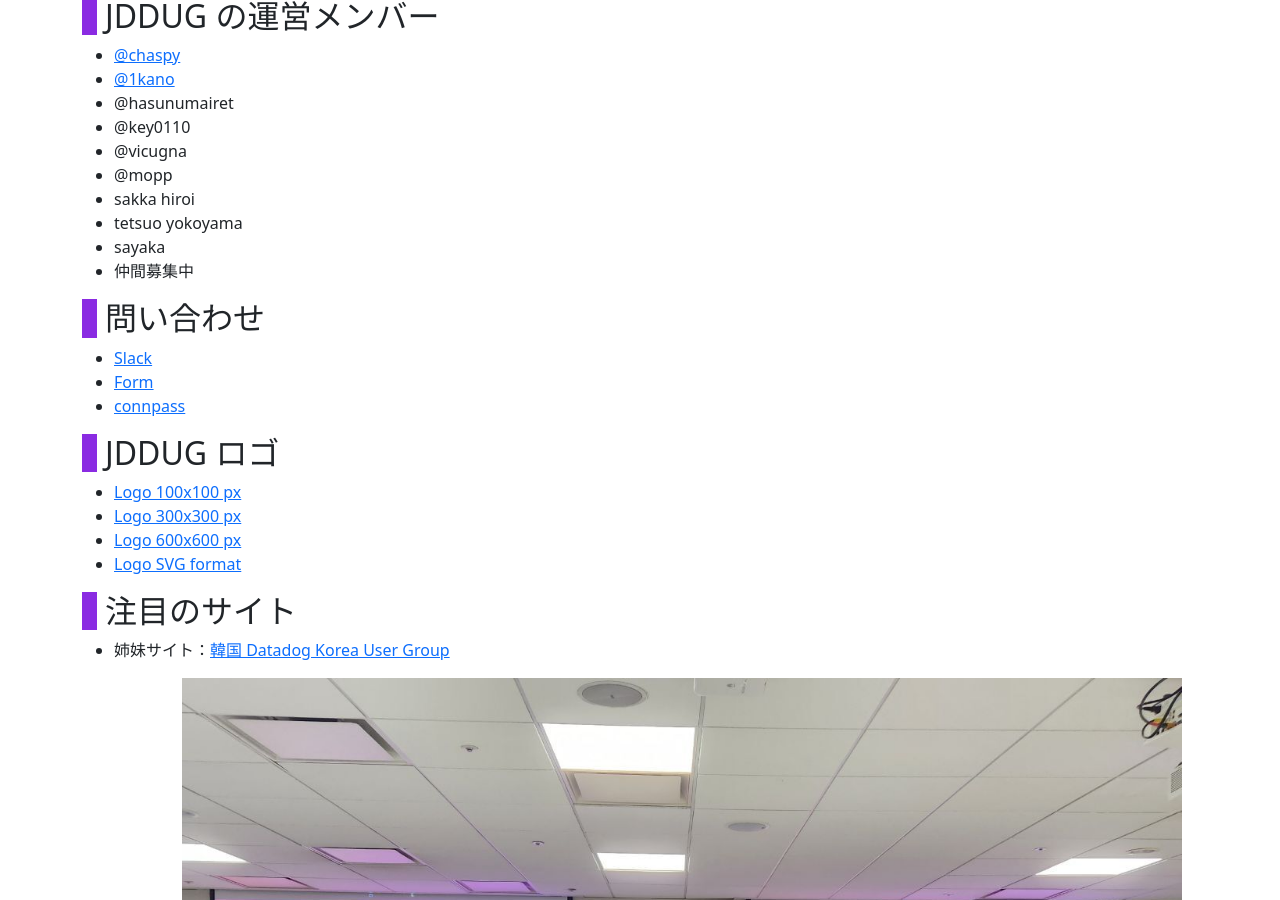
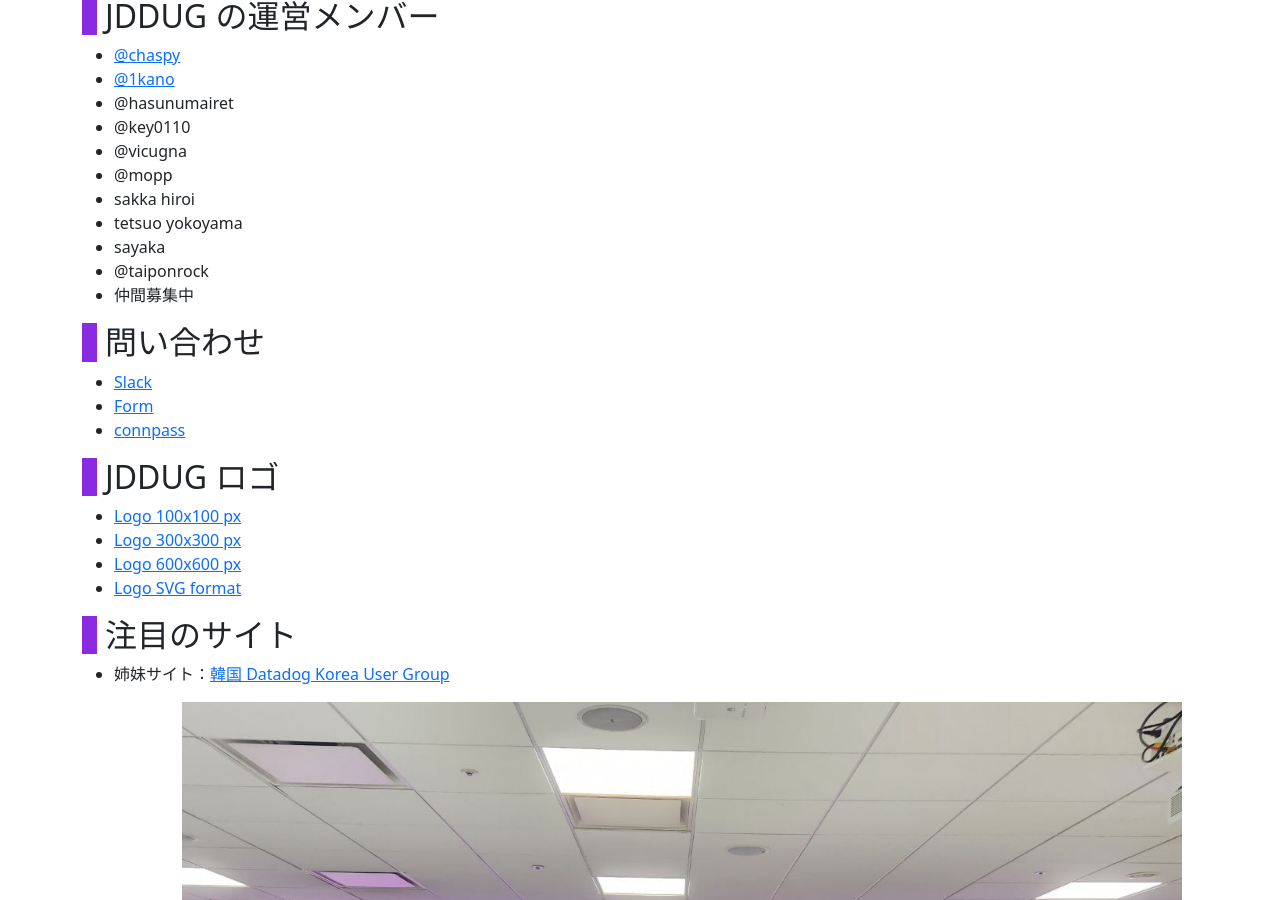
Before and after one commit to jdd-ug/jdd-ug.github.io, a Jekyll site: the page built from about.md, in a window 1280 px wide and 900 px high, scrolled down 899 px. Built offline with Jekyll 4.4.1, drawn with Linux system fonts in a browser that asks for light colours.

Commit message:
test editing - added Taiji on the oraganizer list

```diff
--- a/about.md
+++ b/about.md
@@ -25,6 +25,7 @@
 - sakka hiroi
 - tetsuo yokoyama
 - sayaka
+- @taiponrock
 - 仲間募集中
 
 ## 問い合わせ
```
